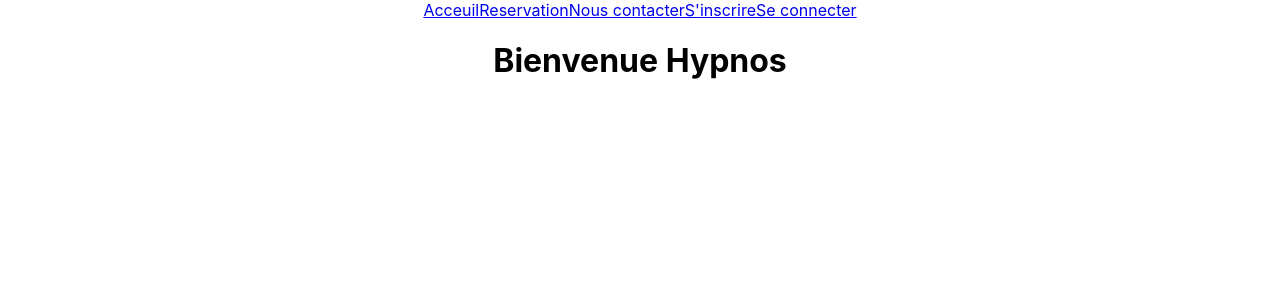
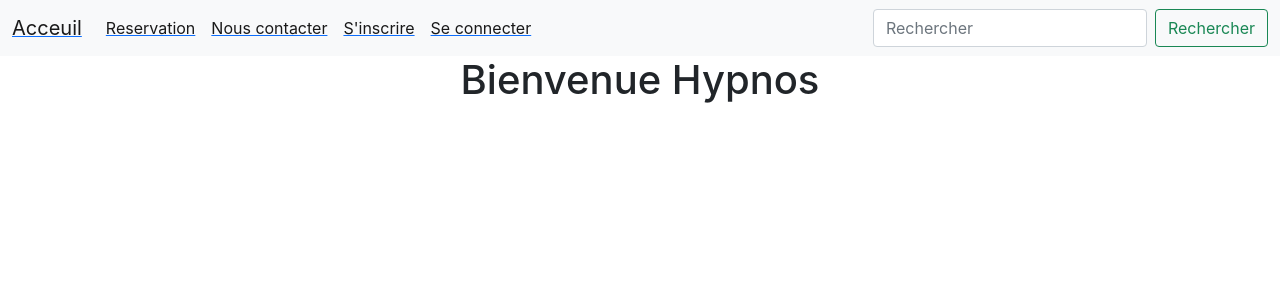
Before and after one commit to pierro7583/ECF_HYPNOS_FINAL, a React (Create React App) app in the folder ecf_1/: page / in a window 1280 px wide. Shown: the top 300 px of the page. Built offline with nearby package versions, Linux system fonts and the light colour scheme.

Commit message:
Integration Nav bar bootstrap

```diff
--- a/ecf_1/package.json
+++ b/ecf_1/package.json
@@ -6,6 +6,7 @@
     "@testing-library/jest-dom": "^5.16.4",
     "@testing-library/react": "^13.1.1",
     "@testing-library/user-event": "^13.5.0",
+    "bootstrap": "^5.1.3",
     "react": "^18.0.0",
     "react-dom": "^18.0.0",
     "react-router-dom": "^6.3.0",
--- a/ecf_1/public/index.html
+++ b/ecf_1/public/index.html
@@ -25,6 +25,8 @@
       Learn how to configure a non-root public URL by running `npm run build`.
     -->
     <title>React App</title>
+    <link href="https://cdn.jsdelivr.net/npm/bootstrap@5.1.3/dist/css/bootstrap.min.css" rel="stylesheet" integrity="sha384-1BmE4kWBq78iYhFldvKuhfTAU6auU8tT94WrHftjDbrCEXSU1oBoqyl2QvZ6jIW3" crossorigin="anonymous">
+    <script src="https://cdn.jsdelivr.net/npm/bootstrap@5.1.3/dist/js/bootstrap.bundle.min.js" integrity="sha384-ka7Sk0Gln4gmtz2MlQnikT1wXgYsOg+OMhuP+IlRH9sENBO0LRn5q+8nbTov4+1p" crossorigin="anonymous"></script>
   </head>
   <body>
     <noscript>You need to enable JavaScript to run this app.</noscript>
--- a/ecf_1/src/Components/Navbar/Navbar.js
+++ b/ecf_1/src/Components/Navbar/Navbar.js
@@ -3,13 +3,76 @@
 
 export default function Navbar() {
   return (
-    <nav>
+    <nav className="navbar navbar-expand-lg navbar-light bg-light">
 
-<Link to='/'>Acceuil</Link>
-<Link to='/Reservation'>Reservation</Link>
-<Link to='/Nouscontacter'>Nous contacter</Link>
-<Link to='/Sinscrire'>S'inscrire</Link>
-<Link to='/Seconnecter'>Se connecter</Link>
+
+
+
+
+
+<div className="container-fluid">
+    <Link to='/'>
+    <a className="navbar-brand" href="#">Acceuil</a>
+    <button className="navbar-toggler" type="button" data-bs-toggle="collapse" data-bs-target="#navbarSupportedContent" aria-controls="navbarSupportedContent" aria-expanded="false" aria-label="Toggle navigation">
+      <span className="navbar-toggler-icon"></span>
+    </button>
+    </Link>
+
+    <div className="collapse navbar-collapse" id="navbarSupportedContent">
+
+      <ul className="navbar-nav me-auto mb-2 mb-lg-0">
+      <Link to='/Reservation'>
+        <li className="nav-item">
+          <a className="nav-link active" aria-current="page">Reservation</a>
+        </li>
+        </Link>
+
+        <Link to='/Nouscontacter'>
+        <li className="nav-item">
+          <a className="nav-link active" aria-current="page">Nous contacter</a>
+        </li>
+        </Link>
+
+        <Link to='/Sinscrire'>
+        <li className="nav-item">
+          <a className="nav-link active" aria-current="page">S'inscrire</a>
+        </li>
+        </Link>
+
+        <Link to='/Seconnecter'>
+
+        <li className="nav-item">
+          <a className="nav-link active" aria-current="page">Se connecter</a>
+        </li>
+
+        </Link>
+
+
+      </ul>
+      <form className="d-flex">
+        <input className="form-control me-2" type="search" placeholder="Rechercher" aria-label="Search"/>
+        <button className="btn btn-outline-success" type="submit">Rechercher</button>
+      </form>
+    </div>
+  </div>
+
+
+
+
+
+
+
+
+
+
+
+
+
+
+
+
+
+
 
 
     </nav>
```
Also changed, not shown: 1 other file (tests, documents, lock files or other folders).
